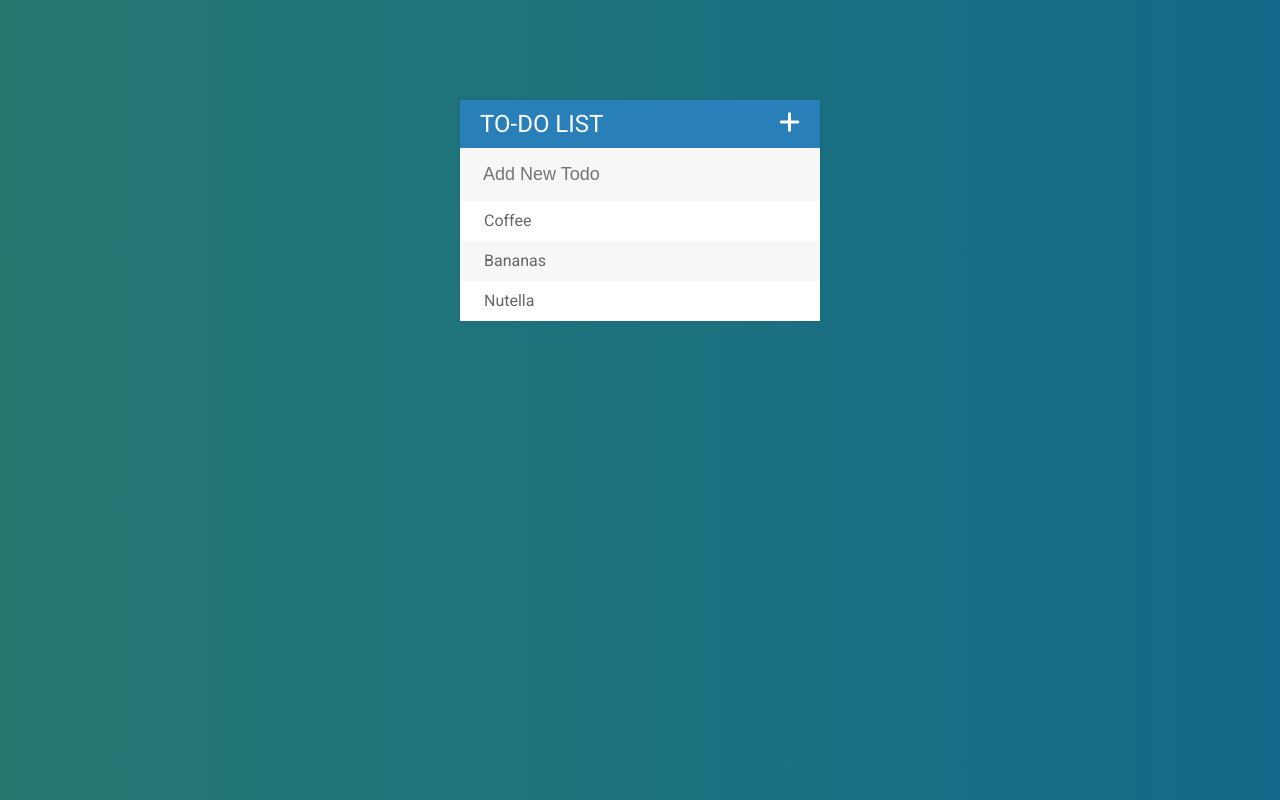
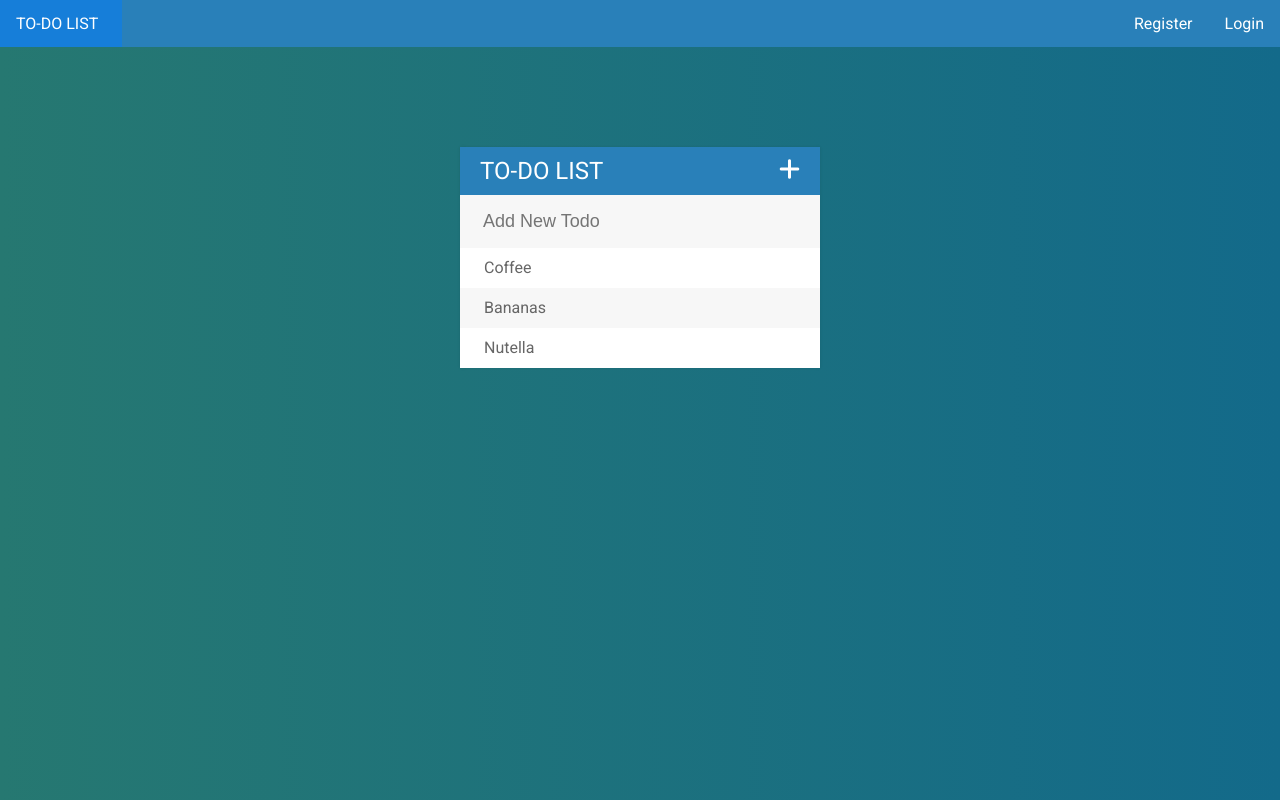
Before and after one commit to arcticbarra/todo, a plain HTML site: page index.html in a window 1280 px wide. Drawn offline with Linux system fonts and the light colour scheme.

Commit message:
Added Navbar, WIP

```diff
--- a/assets/css/todos.css
+++ b/assets/css/todos.css
@@ -1,5 +1,35 @@
+html, body {
+  margin: 0;
+  padding: 0;
+}
+
+#navbar li #logo {
+  width: 90px;
+  text-align: left;
+}
+
 html {
   height: 100%;
+}
+
+#navbar ul {
+    list-style-type: none;
+    margin: 0;
+    padding: 0;
+    overflow: hidden;
+    background-color: #2980b9;
+}
+
+#navbar li a {
+    display: block;
+    color: white;
+    text-align: center;
+    padding: 14px 16px;
+    text-decoration: none;
+}
+
+#navbar li a:hover {
+    background-color: rgba(4, 124, 249, .5);
 }
 
 body {
@@ -39,13 +69,13 @@ input[type="text"]:focus {
   border: 3px solid #2980b9;
 }
 
-ul {
+  ul {
   list-style: none;
   margin: 0;
   padding: 0;
 }
 
-li {
+#container li {
   height: 40px;
   line-height: 40px;
   font-weight: 400;
@@ -66,11 +96,11 @@ span {
   opacity: 0;
 }
 
-li:nth-child(odd) {
+#container li:nth-child(odd) {
   background: white;
 }
 
-li:hover span {
+#container li:hover span {
   width: 40px;
   opacity: 1.0;
 }
--- a/assets/js/todos.js
+++ b/assets/js/todos.js
@@ -1,5 +1,5 @@
 // Check off todos by clicking
-$("ul").on("click", "li", function() {
+$("#container ul").on("click", "li", function() {
   $(this).toggleClass("done");
 });
 
@@ -15,7 +15,7 @@ $("ul").on("click", "span", function(event) {
 $("input[type='text']").on("keypress", function(event) {
   var todoText = $(this).val();
   if (event.which === 13 && todoText !== "") {
-    $("ul").append("<li><span><i class='fa fa-trash' aria-hidden='true'></i></span> "+todoText+"</li>");
+    $("#container ul").append("<li><span><i class='fa fa-trash' aria-hidden='true'></i></span> "+todoText+"</li>");
     $(this).val("");
   }
 });
--- a/index.html
+++ b/index.html
@@ -10,6 +10,13 @@
     <script src="assets/js/lib/jquery-3.1.1.min.js" charset="utf-8"></script>
   </head>
   <body>
+    <div id="navbar">
+      <ul>
+        <li style="float: right;"><a href="#">Login</a></li>
+        <li style="float: right;"><a href="#">Register</a></li>
+        <li><a href="index.html" id="logo">TO-DO LIST</a></li>
+      </ul>
+    </div>
     <div id="container">
       <h1>to-do list <i class="fa fa-plus" aria-hidden="true"></i></h1>
       <input type="text" placeholder="Add New Todo">
```
